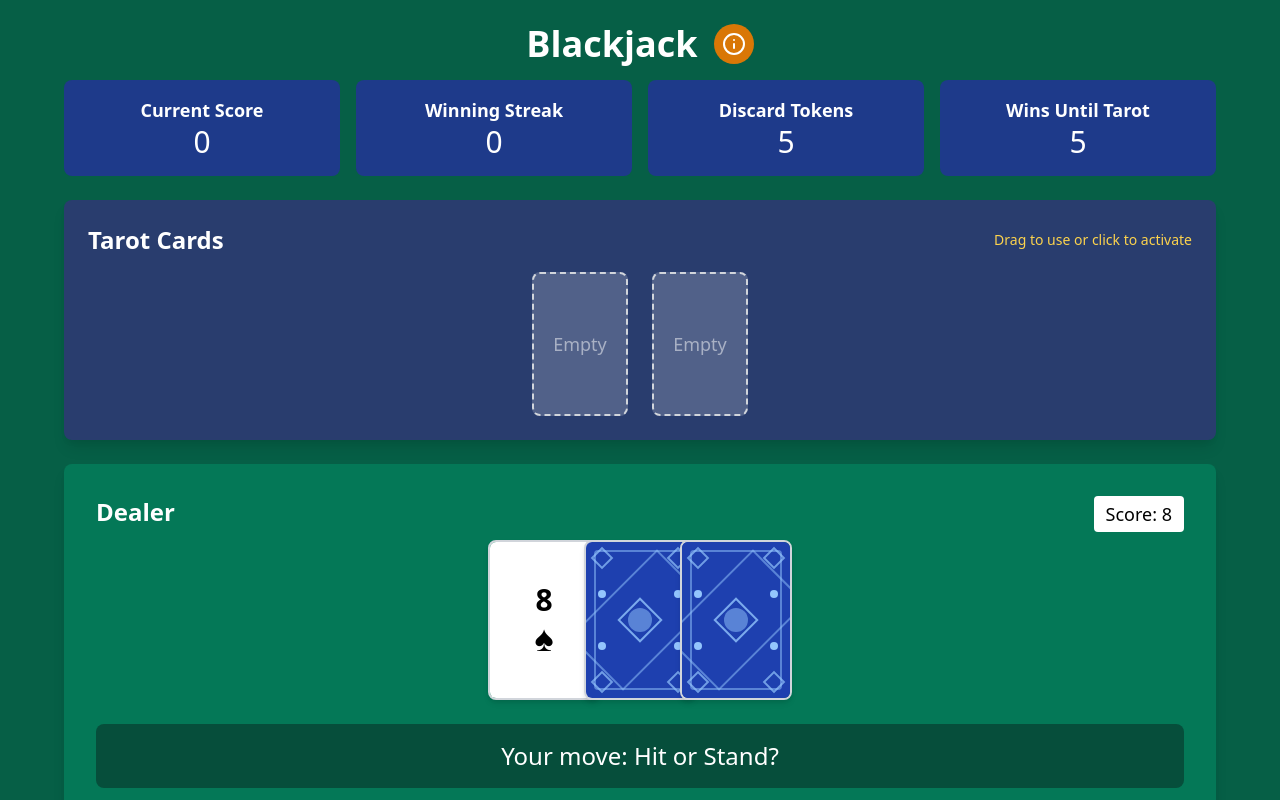
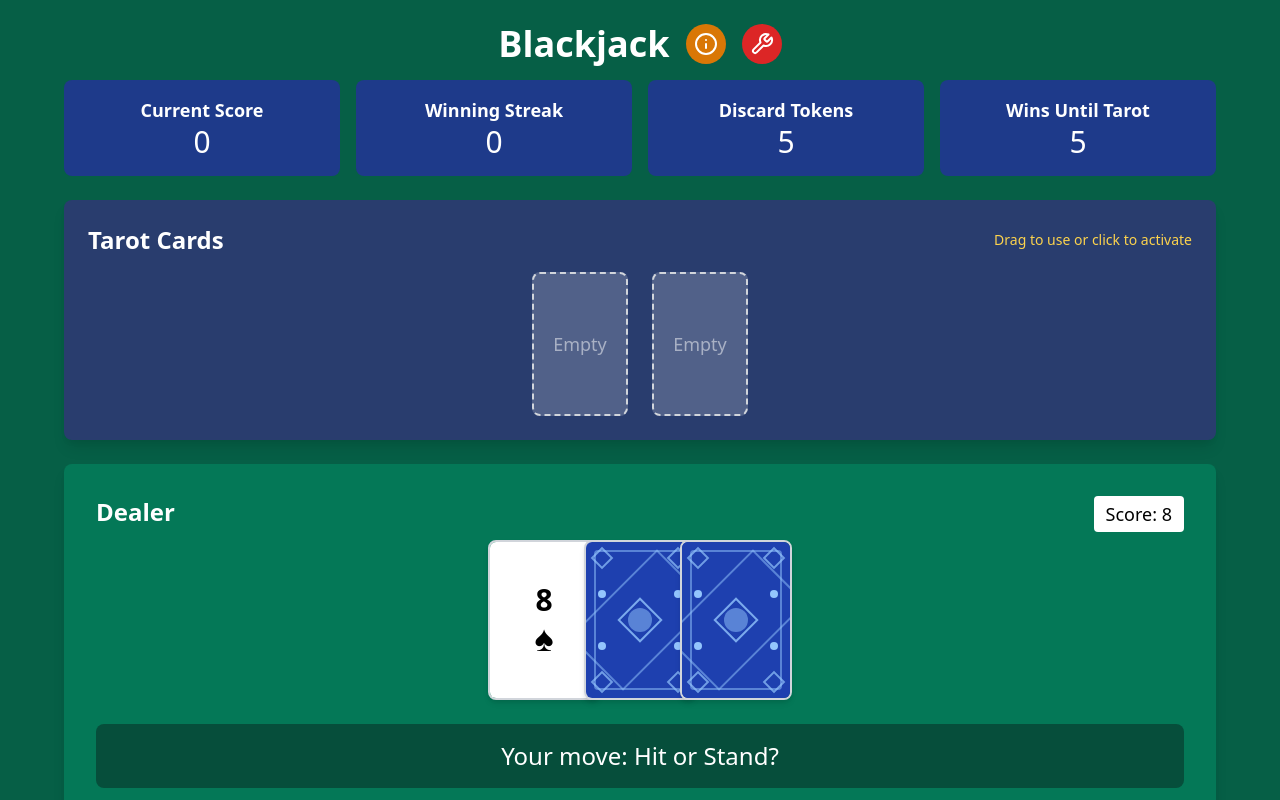
Before and after one commit to Sconex-ui/balatrojack, a React (Vite) app: page / in a window 1280 px wide. Shown: the top 800 px of the page. Built offline with nearby package versions, Linux system fonts and the light colour scheme.

Commit message:
Add files via upload

```diff
--- a/src/components/Blackjack.jsx
+++ b/src/components/Blackjack.jsx
@@ -1,5 +1,6 @@
 import React, { useState, useEffect, useRef } from 'react';
 import { Shield, RefreshCw, X, Info, Award, Trash2 } from 'lucide-react';
+import BlackjackDebug from './BlackjackDebug';
 
 const Blackjack = () => {
   // Game state
@@ -760,6 +761,26 @@ const Blackjack = () => {
     setShowInfo(!showInfo);
   };
 
+  // Debug functions
+  const addCardToPlayer = (card) => {
+    setPlayerHand(prev => [...prev, card]);
+    const newScore = calculateScore([...playerHand, card]);
+    setPlayerScore(newScore);
+  };
+
+  const addTarotCard = (tarotCard) => {
+    // Find first empty slot
+    const emptySlotIndex = consumableSlots.findIndex(slot => slot === null);
+    if (emptySlotIndex !== -1) {
+      const newSlots = [...consumableSlots];
+      newSlots[emptySlotIndex] = tarotCard;
+      setConsumableSlots(newSlots);
+      setMessage("Debug: Added tarot card to slot");
+    } else {
+      setMessage("Debug: No empty slots for tarot card");
+    }
+  };
+
   // Debug function to check current game state
   useEffect(() => {
     if (playerHand.length > 0 || dealerHand.length > 0) {
@@ -1083,6 +1104,19 @@ const Blackjack = () => {
         >
           <Info size={24} />
         </button>
+
+        {/* Debug Component */}
+        <div className="ml-4">
+          <BlackjackDebug
+            addCardToPlayer={addCardToPlayer}
+            addTarotCard={addTarotCard}
+            setDiscardTokens={setDiscardTokens}
+            discardTokens={discardTokens}
+            setWins={setWins}
+            wins={wins}
+            tarotCardDefinitions={tarotCardDefinitions}
+          />
+        </div>
       </div>
 
       {/* Scoreboard */}
--- /dev/null
+++ b/src/components/Blackjackdebug.jsx
@@ -0,0 +1,153 @@
+import React, { useState } from 'react';
+import { Wrench } from 'lucide-react';
+
+const BlackjackDebug = ({
+  addCardToPlayer,
+  addTarotCard,
+  setDiscardTokens,
+  discardTokens,
+  setWins,
+  wins,
+  tarotCardDefinitions
+}) => {
+  const [isOpen, setIsOpen] = useState(false);
+
+  const toggleMenu = () => {
+    setIsOpen(!isOpen);
+  };
+
+  // Card options for debug menu
+  const suits = ['♥', '♦', '♠', '♣'];
+  const values = ['2', '3', '4', '5', '6', '7', '8', '9', '10', 'J', 'Q', 'K', 'A'];
+
+  const handleAddCard = (value, suit) => {
+    const cardColor = suit === '♥' || suit === '♦' ? 'text-red-600' : 'text-black';
+    addCardToPlayer({
+      suit,
+      value,
+      hidden: false,
+      color: cardColor,
+      id: `${value}-${suit}-${Date.now()}` // Add timestamp to ensure uniqueness
+    });
+  };
+
+  const handleAddTarotCard = (tarotCard) => {
+    addTarotCard(tarotCard);
+  };
+
+  const handleAddTokens = (amount) => {
+    setDiscardTokens(discardTokens + amount);
+  };
+
+  const handleAddWins = (amount) => {
+    setWins(wins + amount);
+  };
+
+  return (
+    <div className="relative">
+      <button
+        onClick={toggleMenu}
+        className="bg-red-600 hover:bg-red-700 text-white rounded-full p-2 transition-colors"
+        title="Debug Options"
+      >
+        <Wrench size={24} />
+      </button>
+
+      {isOpen && (
+        <div className="absolute top-full right-0 mt-2 bg-gray-900 border border-gray-700 rounded-lg shadow-xl z-50 w-64 text-sm">
+          <div className="p-2 border-b border-gray-700 bg-red-800 rounded-t-lg">
+            <h3 className="text-white font-bold">Debug Controls</h3>
+            <p className="text-white text-xs opacity-75">Developer tools for testing</p>
+          </div>
+
+          {/* Add specific card section */}
+          <div className="p-2 border-b border-gray-700">
+            <h4 className="text-white font-medium mb-1">Add Card to Hand</h4>
+            <div className="grid grid-cols-4 gap-1 max-h-40 overflow-y-auto">
+              {values.map(value => (
+                suits.map(suit => (
+                  <button
+                    key={`${value}-${suit}`}
+                    onClick={() => handleAddCard(value, suit)}
+                    className={`p-1 rounded text-center ${suit === '♥' || suit === '♦' ? 'bg-red-900 text-white' : 'bg-gray-800 text-white'} hover:bg-gray-700`}
+                    title={`Add ${value} of ${suit}`}
+                  >
+                    {value}{suit}
+                  </button>
+                ))
+              ))}
+            </div>
+          </div>
+
+          {/* Add tarot card section */}
+          <div className="p-2 border-b border-gray-700">
+            <h4 className="text-white font-medium mb-1">Add Tarot Card</h4>
+            <div className="flex flex-col gap-1">
+              {tarotCardDefinitions.map(card => (
+                <button
+                  key={card.id}
+                  onClick={() => handleAddTarotCard(card)}
+                  className="p-1 rounded text-left bg-purple-900 text-white hover:bg-purple-800"
+                >
+                  {card.name} - {card.effect}
+                </button>
+              ))}
+            </div>
+          </div>
+
+          {/* Add tokens section */}
+          <div className="p-2 border-b border-gray-700">
+            <h4 className="text-white font-medium mb-1">Add Tokens</h4>
+            <div className="flex justify-between">
+              <button
+                onClick={() => handleAddTokens(1)}
+                className="p-1 rounded bg-blue-800 text-white hover:bg-blue-700 flex-1 mr-1"
+              >
+                +1
+              </button>
+              <button
+                onClick={() => handleAddTokens(5)}
+                className="p-1 rounded bg-blue-800 text-white hover:bg-blue-700 flex-1 mr-1"
+              >
+                +5
+              </button>
+              <button
+                onClick={() => handleAddTokens(10)}
+                className="p-1 rounded bg-blue-800 text-white hover:bg-blue-700 flex-1"
+              >
+                +10
+              </button>
+            </div>
+          </div>
+
+          {/* Add wins section */}
+          <div className="p-2">
+            <h4 className="text-white font-medium mb-1">Add Wins</h4>
+            <div className="flex justify-between">
+              <button
+                onClick={() => handleAddWins(1)}
+                className="p-1 rounded bg-green-800 text-white hover:bg-green-700 flex-1 mr-1"
+              >
+                +1
+              </button>
+              <button
+                onClick={() => handleAddWins(3)}
+                className="p-1 rounded bg-green-800 text-white hover:bg-green-700 flex-1 mr-1"
+              >
+                +3
+              </button>
+              <button
+                onClick={() => handleAddWins(5)}
+                className="p-1 rounded bg-green-800 text-white hover:bg-green-700 flex-1"
+              >
+                +5
+              </button>
+            </div>
+          </div>
+        </div>
+      )}
+    </div>
+  );
+};
+
+export default BlackjackDebug;
```
